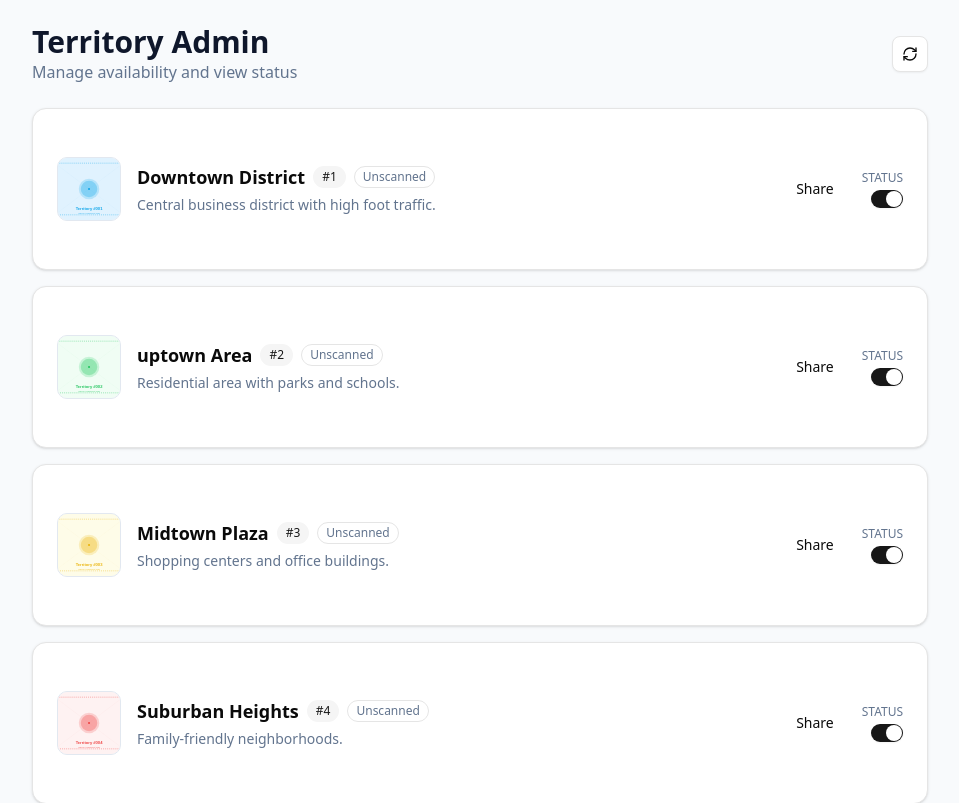
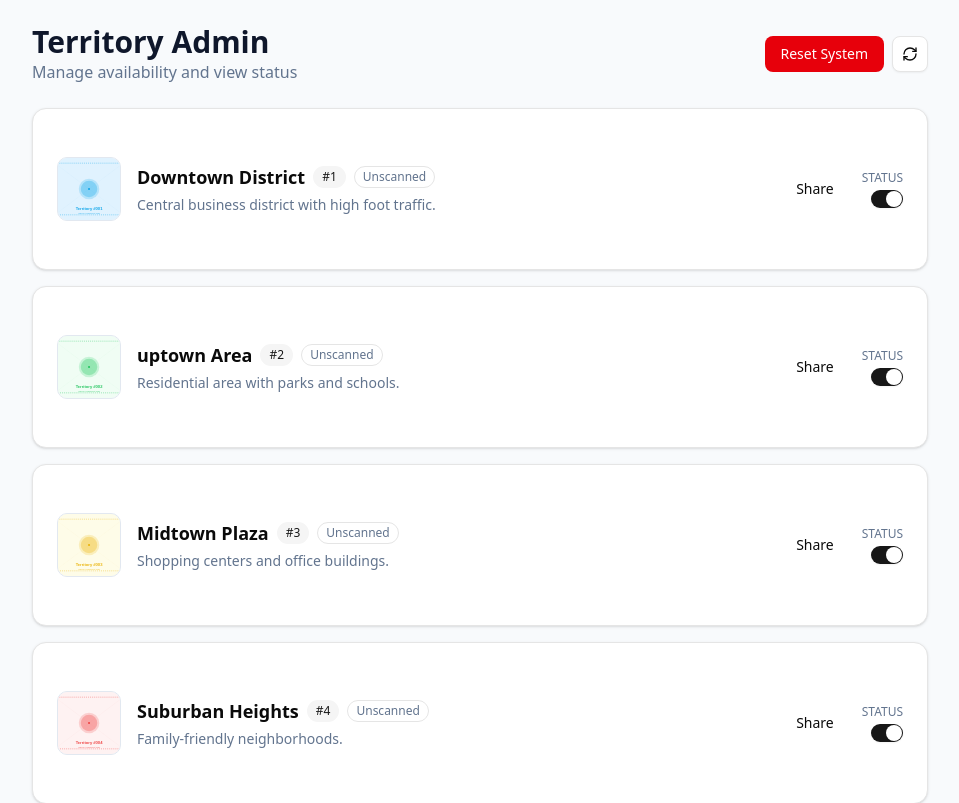
Before and after one commit to ElkanHub/MapDispenser, a Next.js app: page /admin in a window 1280 px wide. Shown: the top 803 px of the page, without its empty margins (160-1119 px from the left). Built offline with nearby package versions, Linux system fonts and the light colour scheme.

Commit message:
implemented the Admin Reset feature with an API endpoint and a button on the Admin page.

```diff
--- a/src/app/admin/page.tsx
+++ b/src/app/admin/page.tsx
@@ -62,9 +62,22 @@ export default function AdminPage() {
                         <h1 className="text-3xl font-bold text-slate-900 icon-text-gap">Territory Admin</h1>
                         <p className="text-slate-500">Manage availability and view status</p>
                     </div>
-                    <Button onClick={fetchTerritories} variant="outline" size="icon">
-                        <RefreshCw className={`h-4 w-4 ${loading ? 'animate-spin' : ''}`} />
-                    </Button>
+                    <div className="flex gap-2">
+                        <Button
+                            onClick={async () => {
+                                if (confirm("Are you sure you want to RESET the entire system? This will clear all assignments.")) {
+                                    await fetch('/api/admin/reset', { method: 'POST' });
+                                    fetchTerritories();
+                                }
+                            }}
+                            variant="destructive"
+                        >
+                            Reset System
+                        </Button>
+                        <Button onClick={fetchTerritories} variant="outline" size="icon">
+                            <RefreshCw className={`h-4 w-4 ${loading ? 'animate-spin' : ''}`} />
+                        </Button>
+                    </div>
                 </div>
 
                 <div className="grid gap-4">
--- /dev/null
+++ b/src/app/api/admin/reset/route.ts
@@ -0,0 +1,7 @@
+import { NextResponse } from 'next/server';
+import { resetAssignments } from '@/lib/dispenserState';
+
+export async function POST() {
+    resetAssignments();
+    return NextResponse.json({ success: true, message: 'System reset successfully' });
+}
```
